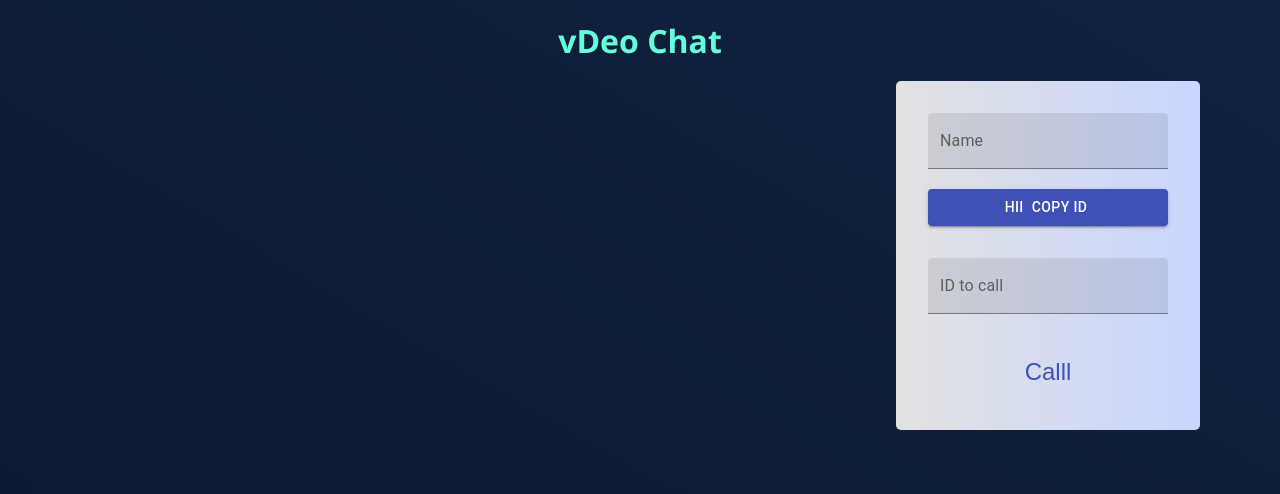
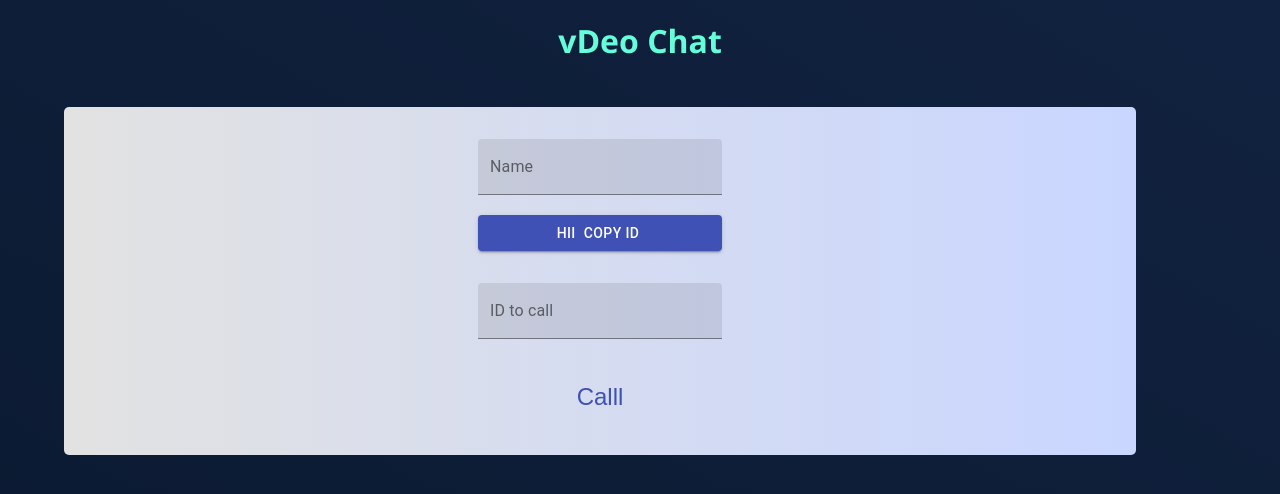
Before and after one commit to meinhoonharsh/VideoChat, a React (Create React App) app in the folder client/: page / in a window 1280 px wide. Shown: the top 494 px of the page. Built offline with nearby package versions, Linux system fonts and the light colour scheme; no server answers.

Commit message:
Changed Layout of Video Container

```diff
--- a/client/src/App.js
+++ b/client/src/App.js
@@ -1,13 +1,11 @@
-
-
-import Button from "@material-ui/core/Button"
-import IconButton from "@material-ui/core/IconButton"
-import TextField from "@material-ui/core/TextField"
+import Button from "@material-ui/core/Button";
+import IconButton from "@material-ui/core/IconButton";
+import TextField from "@material-ui/core/TextField";
 import React, { useEffect, useRef, useState } from "react";
 import { CopyToClipboard } from "react-copy-to-clipboard";
 import Peer from "simple-peer";
 import io from "socket.io-client";
-import './App.scss'
+import "./App.scss";
 
 const socket = io.connect("http://localhost:8000");
 
@@ -101,7 +99,7 @@ function App() {
     });
 
     peer.signal(callerSignal);
-    setCallAccepted(true)
+    setCallAccepted(true);
     connectionRef.current = peer;
   };
 
@@ -116,13 +114,24 @@ function App() {
         <div className="container">
           <div className="video-container">
             <div className="video">
-					{stream &&  <video playsInline muted ref={myVideo} autoPlay style={{ width: "300px" }} />}
+              {stream && (
+                <video
+                  playsInline
+                  muted
+                  ref={myVideo}
+                  autoPlay
+                />
+              )}
             </div>
+            {callAccepted && !callEnded ? (
               <div className="video">
-					{callAccepted && !callEnded ?
-					<video playsInline ref={userVideo} autoPlay style={{ width: "300px"}} />:
-					null}
+                <video
+                  playsInline
+                  ref={userVideo}
+                  autoPlay
+                />
               </div>
+            ) : null}
           </div>
           <div className="myId">
             <TextField
@@ -152,7 +161,11 @@ function App() {
                   End Call
                 </Button>
               ) : (
-						<IconButton color="primary" aria-label="call" onClick={() => callUser(idToCall)}>
+                <IconButton
+                  color="primary"
+                  aria-label="call"
+                  onClick={() => callUser(idToCall)}
+                >
                   Calll
                 </IconButton>
               )}
@@ -162,8 +175,12 @@ function App() {
           <div>
             {receivingCall && !callAccepted ? (
               <div className="caller">
-						<h1 >{name} is calling...</h1>
-						<Button variant="contained" color="primary" onClick={answerCall}>
+                <h1>{name} is calling...</h1>
+                <Button
+                  variant="contained"
+                  color="primary"
+                  onClick={answerCall}
+                >
                   Answer
                 </Button>
               </div>
@@ -172,7 +189,7 @@ function App() {
         </div>
       </div>
     </>
-	)
+  );
 }
 
 export default App;
--- a/client/src/App.scss
+++ b/client/src/App.scss
@@ -1,4 +1,3 @@
-
 @import url("https://fonts.googleapis.com/css2?family=Didact+Gothic&display=swap");
 @import url("https://fonts.googleapis.com/css2?family=Noto+Sans+JP&display=swap");
 
@@ -22,16 +21,15 @@
     "Courier New", monospace;
 }
 
-.container {
-	display: grid;
-	grid-template-columns: 7fr 3fr;
-}
-
 .myId {
   margin-right: 5rem;
   border-radius: 5px;
   background: #c9d6ff; /* fallback for old browsers */
-	background: -webkit-linear-gradient(to right, #e2e2e2, #c9d6ff); /* Chrome 10-25, Safari 5.1-6 */
+  background: -webkit-linear-gradient(
+    to right,
+    #e2e2e2,
+    #c9d6ff
+  ); /* Chrome 10-25, Safari 5.1-6 */
   background: linear-gradient(
     to right,
     #e2e2e2,
@@ -49,32 +47,39 @@
   margin-top: 2rem;
 }
 
-.video-container {
-	display: grid;
-	grid-template-columns: 1fr 1fr;
-	justify-content: center;
-	align-content: center;
-	margin-top: 10rem;
-	margin-left: 10rem;
-}
-
 .caller {
   text-align: center;
   color: #fff;
 }
 
 body {
-	background: linear-gradient(30deg, var(--Navy),var(--LightNavy));
-	min-height:100vh;
+  background: linear-gradient(30deg, var(--Navy), var(--LightNavy));
+  min-height: 100vh;
 }
-.video-app{
-	.header{
-		display:flex;
+.video-app {
+  .header {
+    display: flex;
     justify-content: center;
     padding: 0.6em 5%;
-		color:var(--Green);
-		font-size:2em;
+    color: var(--Green);
+    font-size: 2em;
     font-weight: 600;
-		font-family:'Segoe UI', Tahoma, Geneva, Verdana, sans-serif;
+    font-family: "Segoe UI", Tahoma, Geneva, Verdana, sans-serif;
+  }
+  .container {
+    display: flex;
+    flex-direction: column;
+    padding: 2% 5%;
+    .video-container {
+      display: flex;
+      justify-content: space-around;
+      .video {
+        width: 40%;
+        transition: 0.5s ease;
+        video {
+          width: 100%;
         }
       }
+    }
+  }
+}
```
Lines whose indentation alone changed are shown as unchanged.
